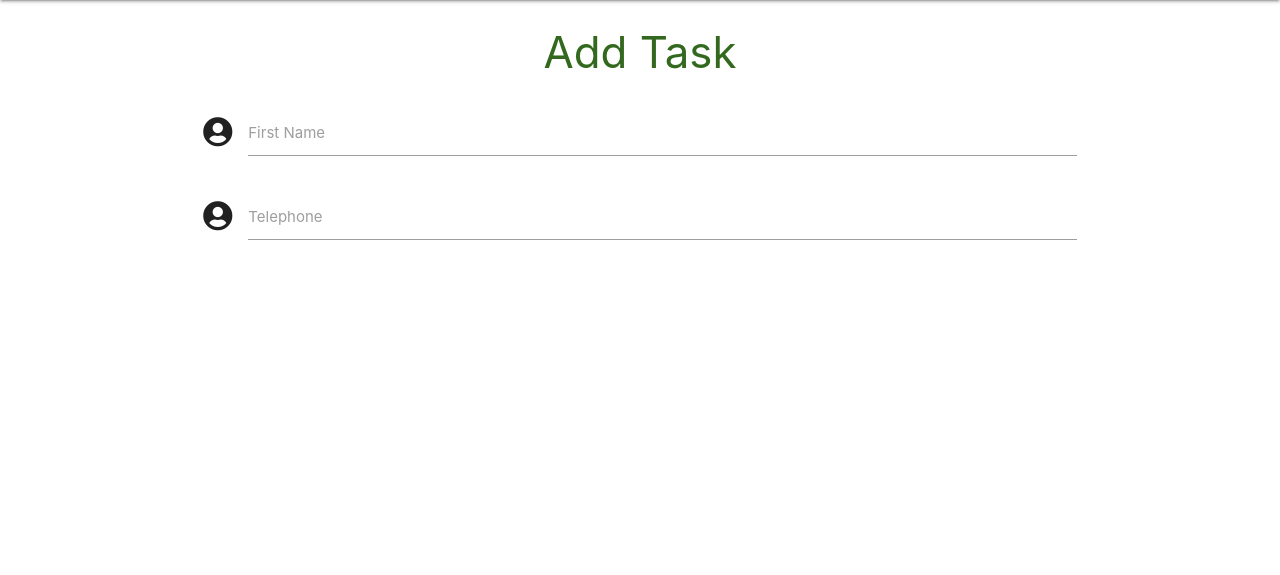
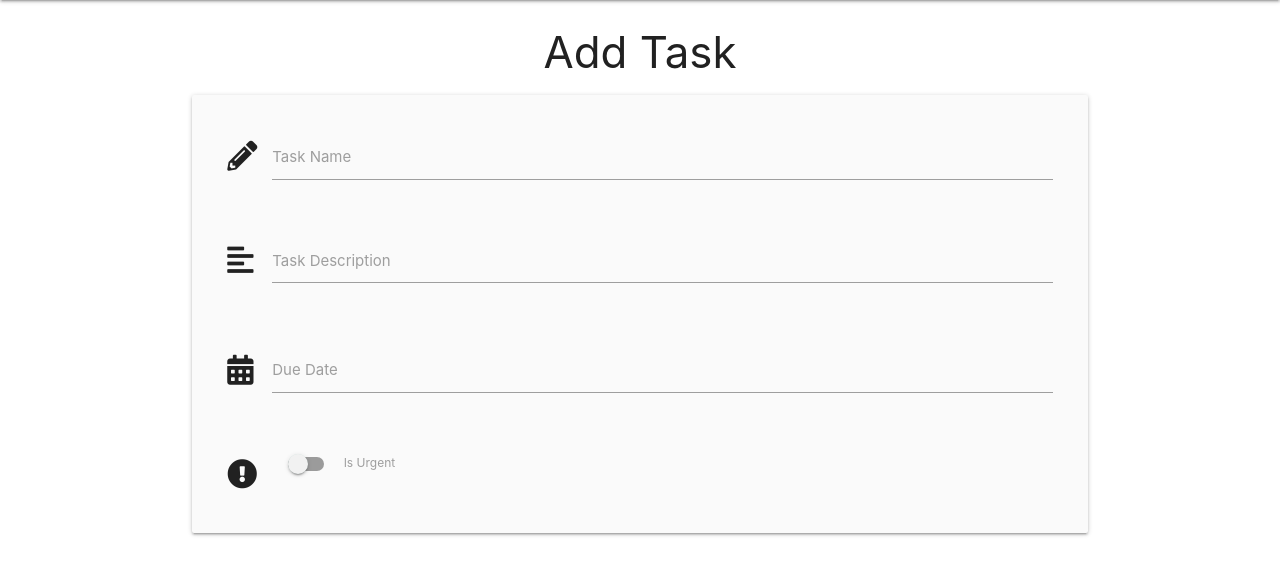
Before and after one commit to alissatroiano/task-manager, a Flask app: page /add_task in a window 1280 px wide. Shown: the part 64-639 px from the top of the page. Run offline with Flask 2, Linux system fonts and the light colour scheme; some libraries are stand-ins or nearby versions.

Commit message:
Add task form input fields

```diff
--- a/static/js/script.js
+++ b/static/js/script.js
@@ -2,4 +2,12 @@ $(document).ready(function(){
     $('.sidenav').sidenav();
     $('.collapsible').collapsible();
     $('.tooltipped').tooltip();
+    $('.datepicker').datepicker({
+        format: "dd mmmm, yyyy",
+        yearRange: 3,
+        showClearBtn: true,
+        i18n: {
+            done: "Select"
+        }
+    });
 });
--- a/templates/add_task.html
+++ b/templates/add_task.html
@@ -1,20 +1,43 @@
 {% extends "base.html" %}
 {% block content %}
 
-<h3 class="light-green-text text-darken-4 center-align">Add Task</h3>
-
-  <div class="row">
+<h3 class="center-align">Add Task</h3>
+<div class="row card-panel grey lighten-5">
 	<form class="col s12" method="POST" action="">
 		<div class="row">
 			<div class="input-field col s12">
-          <i class="fas fa-user-circle prefix"></i>
-          <input id="icon_prefix" type="text" class="validate">
-          <label for="icon_prefix">First Name</label>
+				<i class="fas fa-pencil-alt prefix"></i>
+				<input id="task_name" name="task_name" minlength="5" maxlength="50" type="text" class="validate" required>
+				<label for="task_name">Task Name</label>
 			</div>
+		</div>
+		<div class="row">
 			<div class="input-field col s12">
-          <i class="fas fa-user-circle prefix"></i>
-          <input id="icon_telephone" type="tel" class="validate">
-          <label for="icon_telephone">Telephone</label>
+				<i class="fas fa-align-left prefix"></i>
+				<textarea id="task_description" name="task_description" minlength="5" maxlength="200" class="materialize-textarea validate" required></textarea>
+				<label for="task_description">Task Description</label>
+			</div>
+		</div>
+        <!--Datepicker-->
+        <div class="row">
+			<div class="input-field col s12">
+				<i class="fas fa-calendar-alt prefix"></i>
+				<input id="due_date" name="due_date" type="text" class="datepicker validate" required>
+				<label for="due_date">Due Date</label>
+			</div>
+		</div>
+        <!--Is Urgent -->
+		<div class="row">
+			<div class="input-field col s12">
+				<!-- Switch -->
+				<div class="switch">
+                <i class="fas fa-exclamation-circle prefix"></i>
+					<label for="is_urgent">
+                        <input type="checkbox" id="is_urgent" name="is_urgent">
+                        <span class="lever"></span>
+                        Is Urgent
+                    </label>
+				</div>
 			</div>
 		</div>
 	</form>
```
Lines whose indentation alone changed are shown as unchanged.
